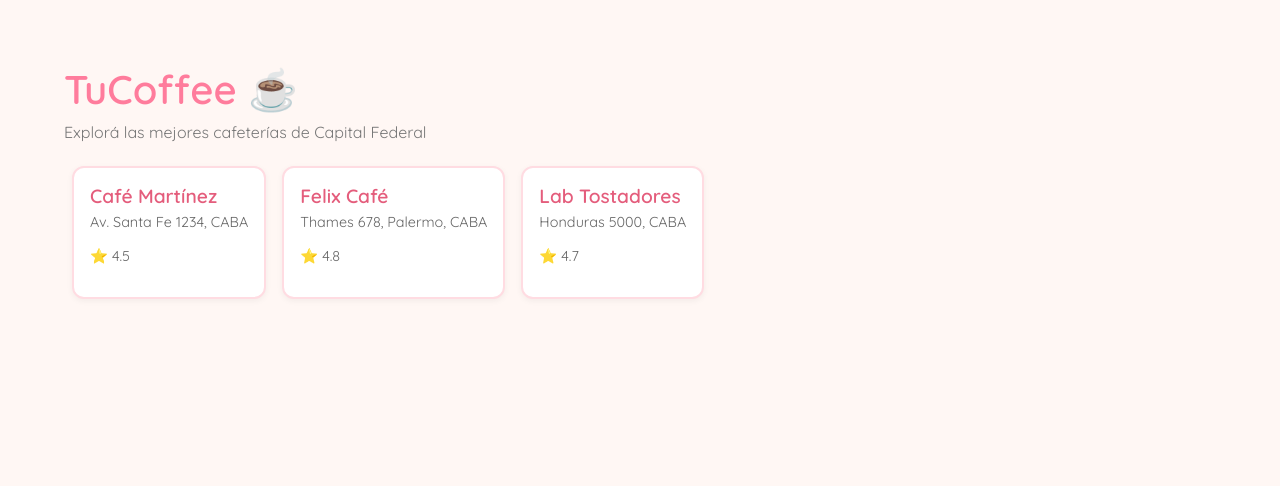
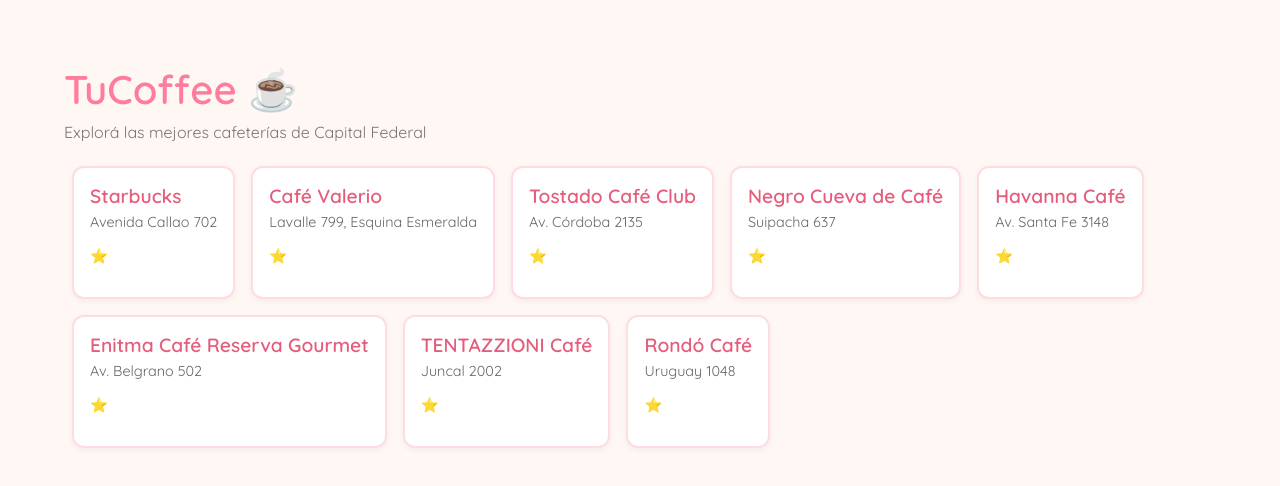
Before and after one commit to crissacio/CafeteriasBaires, a React (Vite) app: page / in a window 1280 px wide. Shown: the top 486 px of the page. Built offline with nearby package versions, Linux system fonts and the light colour scheme.

Commit message:
Listado actualizado

```diff
--- a/src/data/cafes.js
+++ b/src/data/cafes.js
@@ -1,24 +1,67 @@
 const cafes = [
   {
     id: 1,
-    nombre: "Café Martínez",
-    direccion: "Av. Santa Fe 1234, CABA",
-    rating: 4.5,
-    descripcion: "Ambiente cálido, variedad de cafés especiales y mesas para trabajar."
+    nombre: "Starbucks",
+    direccion: "Avenida Callao 702",
+    barrio: "Balvanera",
+    telefono: "0800-122-0129",
+    descripcion: "Cadena internacional con café, pastelería y ambiente moderno."
   },
   {
     id: 2,
-    nombre: "Felix Café",
-    direccion: "Thames 678, Palermo, CABA",
-    rating: 4.8,
-    descripcion: "Café de especialidad con tostado propio y opción vegana."
+    nombre: "Café Valerio",
+    direccion: "Lavalle 799, Esquina Esmeralda",
+    barrio: "Microcentro",
+    telefono: "011 4393-9456",
+    descripcion: "Café tradicional porteño con historia y ambiente clásico."
   },
   {
     id: 3,
-    nombre: "Lab Tostadores",
-    direccion: "Honduras 5000, CABA",
-    rating: 4.7,
-    descripcion: "Espacio moderno con gran calidad en sus granos y buena onda."
+    nombre: "Tostado Café Club",
+    direccion: "Av. Córdoba 2135",
+    barrio: "Recoleta",
+    telefono: "011 7528-1952",
+    descripcion: "Café moderno con opciones de brunch y decoración minimalista."
+  },
+  {
+    id: 4,
+    nombre: "Negro Cueva de Café",
+    direccion: "Suipacha 637",
+    barrio: "Centro",
+    telefono: "011 6457-7188",
+    descripcion: "Café de especialidad con granos seleccionados y ambiente íntimo."
+  },
+  {
+    id: 5,
+    nombre: "Havanna Café",
+    direccion: "Av. Santa Fe 3148",
+    barrio: "Palermo",
+    telefono: "0800-666-1371",
+    descripcion: "Clásico argentino con café, alfajores y atención destacada."
+  },
+  {
+    id: 6,
+    nombre: "Enitma Café Reserva Gourmet",
+    direccion: "Av. Belgrano 502",
+    barrio: "Monserrat",
+    telefono: "011 15-3226-2137",
+    descripcion: "Café gourmet con blends exclusivos y ambiente tranquilo."
+  },
+  {
+    id: 7,
+    nombre: "TENTAZZIONI Café",
+    direccion: "Juncal 2002",
+    barrio: "Recoleta",
+    telefono: "011 4826-4272",
+    descripcion: "Café gourmet con pastelería artesanal y atención personalizada."
+  },
+  {
+    id: 8,
+    nombre: "Rondó Café",
+    direccion: "Uruguay 1048",
+    barrio: "Recoleta",
+    telefono: "011 15-6358-7679",
+    descripcion: "Café de especialidad con granos guatemaltecos y opciones saludables."
   }
 ];
 
```
